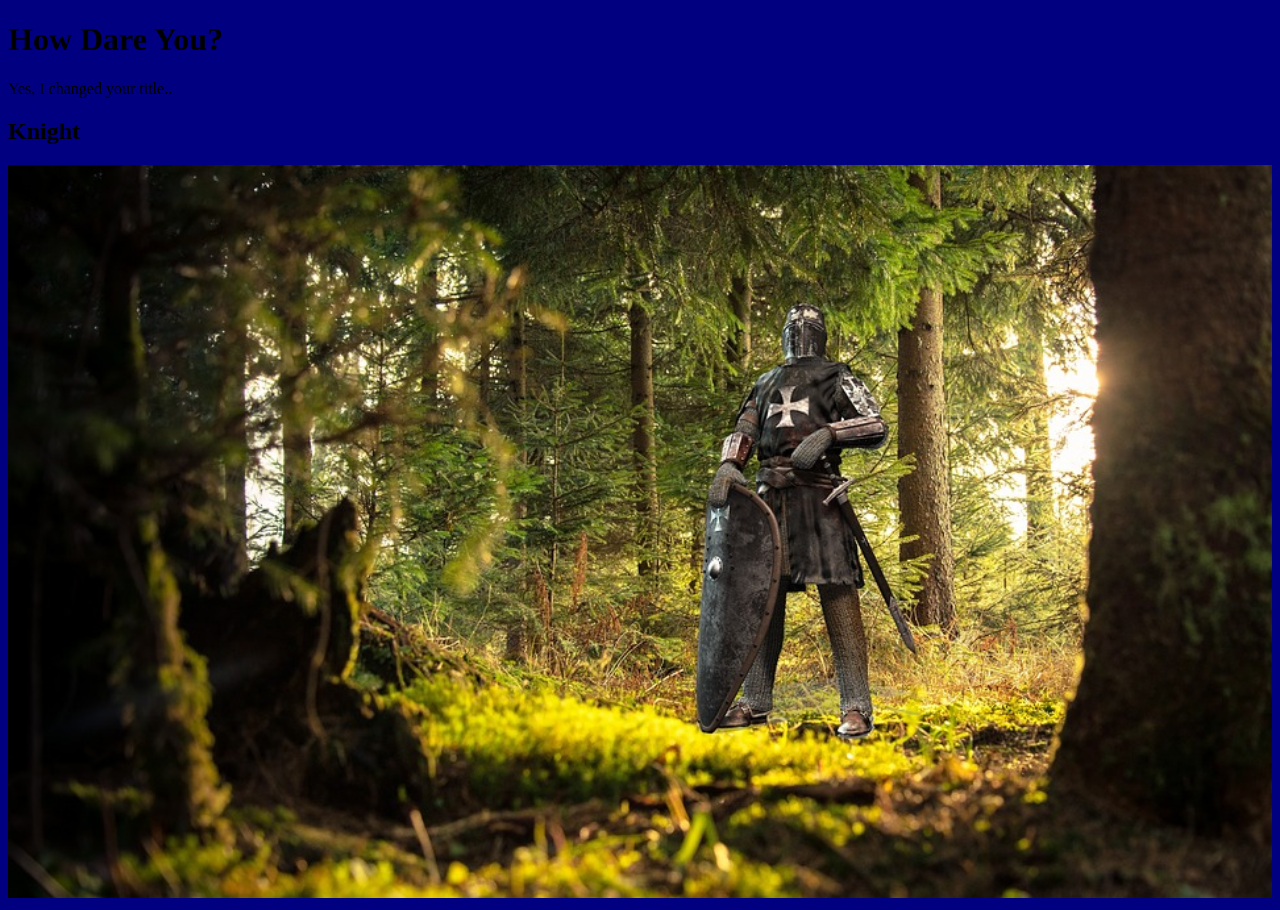
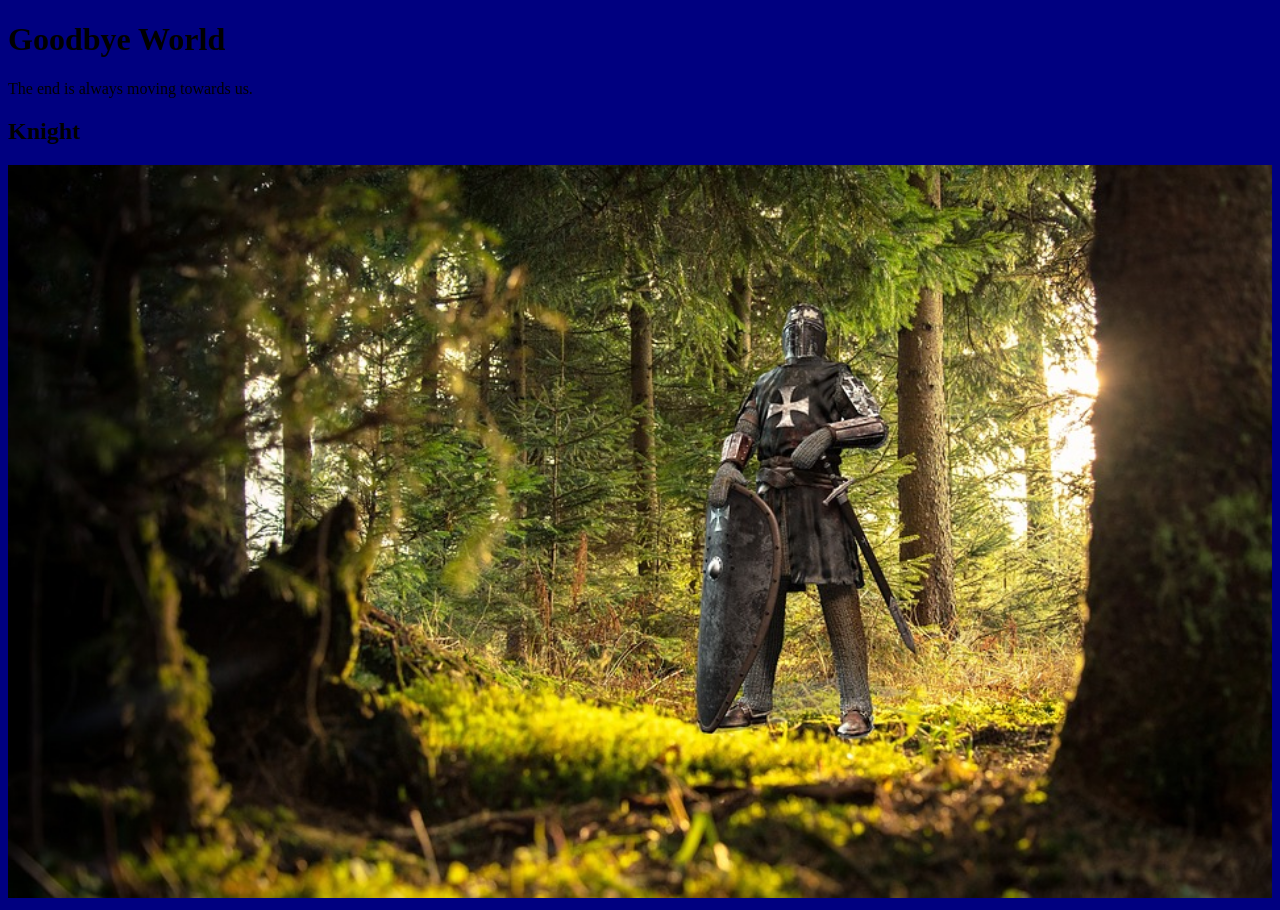
Before and after one commit to FabianCeballos/HelloWorld, a plain HTML site: page index.html in a window 1280 px wide. Drawn offline with Linux system fonts and the light colour scheme.

Commit message:
Changed Title

```diff
--- a/index.html
+++ b/index.html
@@ -2,8 +2,8 @@
 <html>
 <body style="background-color:navy;">
 
-<h1>How Dare You?</h1>
-<p>Yes, I changed your title..</p>
+<h1>Goodbye World</h1>
+<p>The end is always moving towards us.</p>
 
 </body>
 </html>
```
